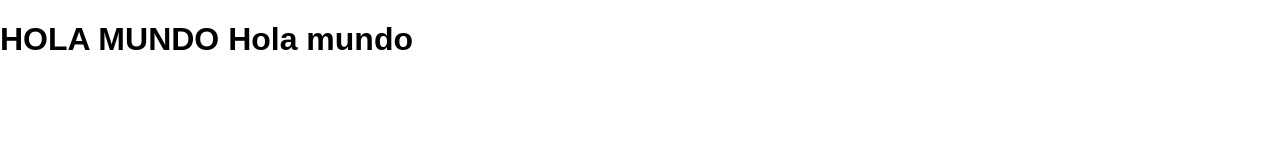
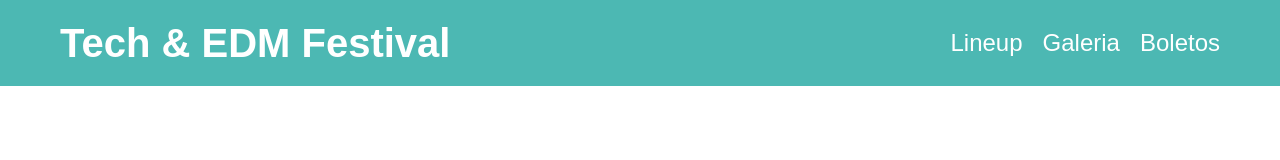
Before and after one commit to Chuchocruz/festivalMusica, a website: page index.html in a window 1280 px wide. Drawn offline with Linux system fonts and the light colour scheme.

Commit message:
Cambios a estilos css

```diff
--- a/index.html
+++ b/index.html
@@ -13,7 +13,20 @@
 </head>
 
 <body>
-    <h1>HOLA MUNDO  Hola mundo</h1>
+    <!-- <h1>HOLA MUNDO  Hola mundo</h1> -->
+    <header class="header">
+        <div class="contenedor contenido-header">
+            <h1>Tech & EDM Festival</h1>
+
+            <nav class="navegacion-principal">
+                <a href="#">Lineup</a>
+                <a href="#">Galeria</a>
+                <a href="#">Boletos</a>
+            </nav>
+        </div>
+
+    </header>
+
 </body>
 
 </html>
--- a/src/scss/app.scss
+++ b/src/scss/app.scss
@@ -10,6 +10,7 @@
 
 
 @forward 'base';
+@forward 'layout';
 
 // body {
 //     font-family: v.$fuente_principal;
--- a/src/scss/base/_globales.scss
+++ b/src/scss/base/_globales.scss
@@ -1,10 +1,65 @@
 
+
+// @use 'variables' as v;
+
+// body{
+//     font-family: v.$fuente_principal;
+//     font-optical-sizing: auto;
+//     font-style: normal;
+//     color: v.$negro;
+// }
 
 @use 'variables' as v;
 
-body{
+html {
+    font-size: 62.5%;
+    box-sizing: border-box;
+    scroll-padding-top: 0rem;
+}
+*,
+*:before,
+*:after {
+    box-sizing: inherit;
+}
+body {
     font-family: v.$fuente_principal;
     font-optical-sizing: auto;
     font-style: normal;
     color: v.$negro;
+    font-size: 2rem;
 }
+p {
+    color: v.$negro;
+    line-height: 1.5;
+}
+.contenedor {
+    width: 95%;
+    max-width: 120rem;
+    margin: 0 auto;
+}
+a {
+    text-decoration: none;
+}
+h1, h2, h3 {
+    margin: 0 0 5rem 0;
+    font-weight: 900;
+}
+h1 {
+    font-size: 4rem;
+}
+h2 {
+    font-size: 4.6rem;
+}
+h3 {
+    font-size: 6rem;
+    text-align: center;
+}
+img {
+    max-width: 100%;
+    width: 100%;
+    height: auto;
+    display: block;
+}
+body > section {        //el primer seccion
+    padding: 10rem 0
+}
--- /dev/null
+++ b/src/scss/layout/_header.scss
@@ -0,0 +1,37 @@
+
+
+ @use 'base/variables' as v;
+
+
+ .header{
+
+    background-color: v.$verde;
+    .contenido-header {
+        padding: 2rem;
+        display: flex;
+        justify-content: space-between;
+        align-items: center;
+    }
+
+    h1{
+        color: v.$blanco;
+        margin: 0;
+
+    }
+
+ }
+
+ .navegacion-principal{
+    display: flex;
+    gap: 2rem;
+
+
+    a{
+        color: v.$blanco;
+        font-size: 2.4rem;
+
+        &:hover {                   //Elimina el espacio en blanco
+            color: v.$amarillo;
+        }
+    }
+ }
--- /dev/null
+++ b/src/scss/layout/index.scss
@@ -0,0 +1,3 @@
+
+
+@forward 'header';
```
Also changed, not shown: build/css/app.css.
